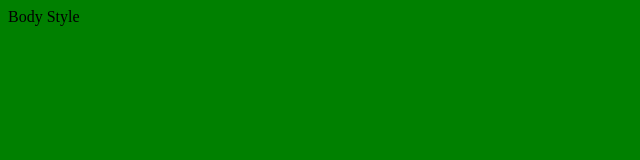
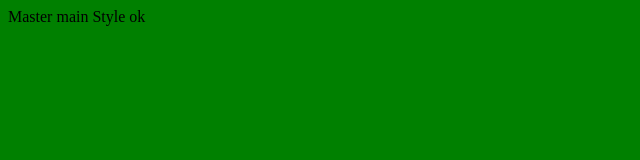
Before and after one commit to vuadenthuj1/testGit, a plain HTML site: page index.html in a window 1280 px wide. Shown: the full height of the page, 0-640 px from the left. Drawn offline with Linux system fonts and the light colour scheme.

Commit message:
Test git revert

```diff
--- a/index.html
+++ b/index.html
@@ -10,7 +10,7 @@
 </head>
 
 <body>
-    Body Style
+    Master main Style ok
 </body>
 
 </html>
```
